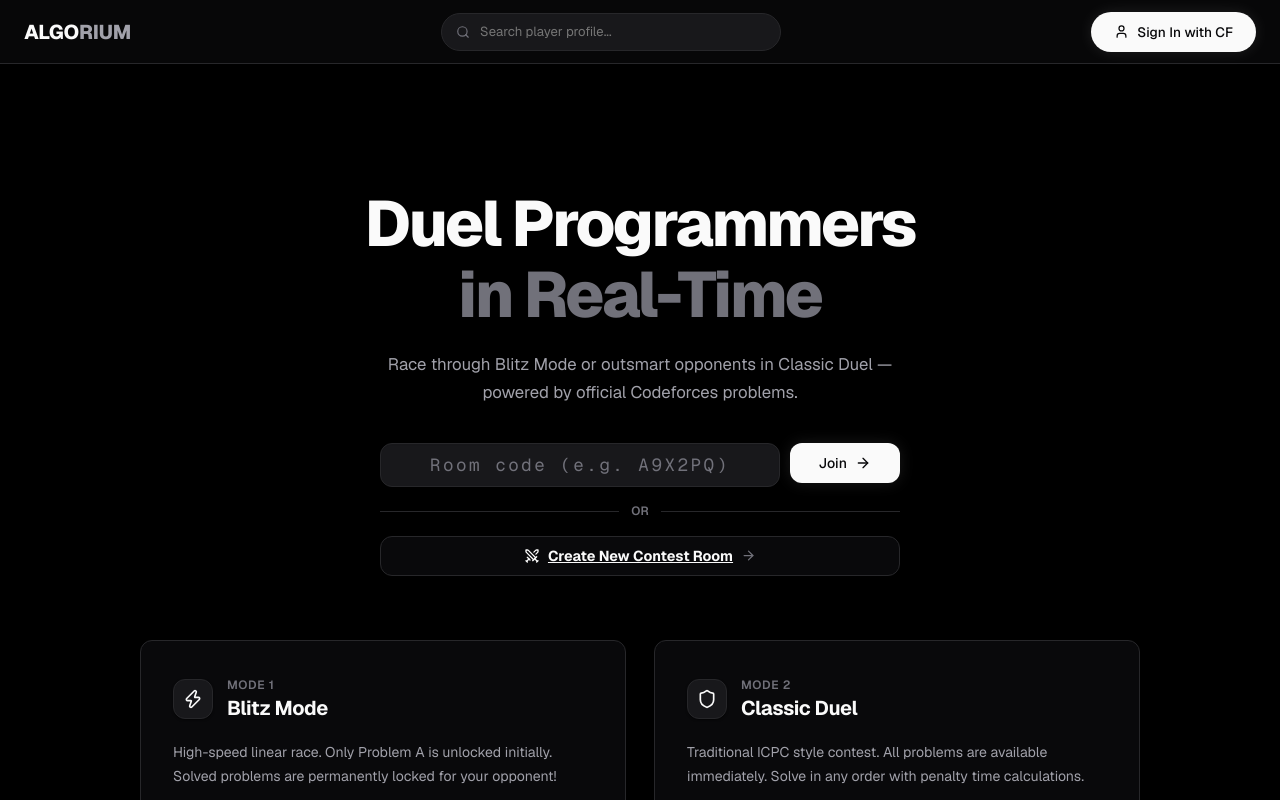
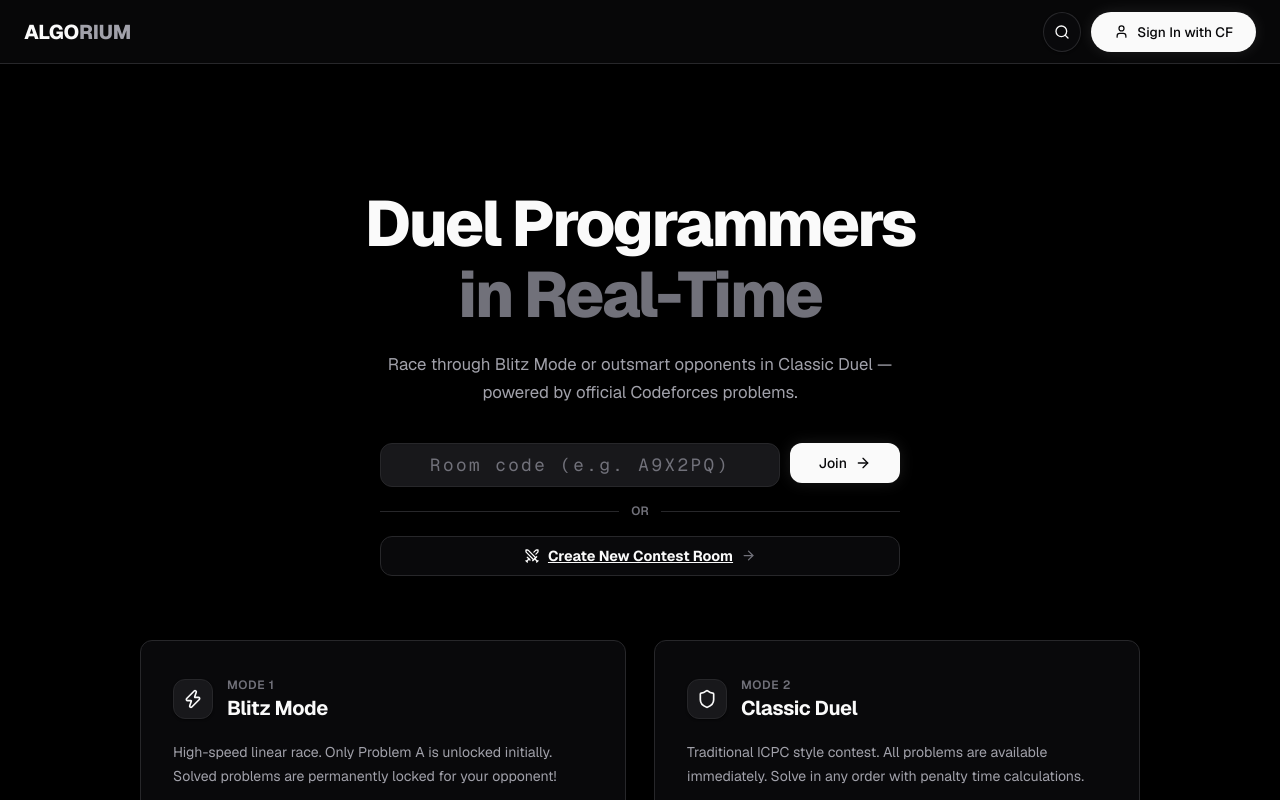
Before and after one commit to adarshkr7/algorium, a Next.js app: page / in a window 1280 px wide. Shown: the top 800 px of the page. Built offline with nearby package versions, Linux system fonts and the light colour scheme.

Commit message:
feat: collapse search to icon, expand on click with slide animation

```diff
--- a/src/components/Navbar.tsx
+++ b/src/components/Navbar.tsx
@@ -30,19 +30,36 @@ export const Navbar: React.FC = () => {
 
   // Profile search
   const [searchQuery, setSearchQuery] = useState("");
-  const [searchFocused, setSearchFocused] = useState(false);
-  const searchRef = useRef<HTMLFormElement>(null);
+  const [searchExpanded, setSearchExpanded] = useState(false);
+  const searchRef = useRef<HTMLDivElement>(null);
+  const searchInputRef = useRef<HTMLInputElement>(null);
 
-  // Close search on outside click
+  // Close search on outside click or Escape
   useEffect(() => {
     const handleClick = (e: MouseEvent) => {
       if (searchRef.current && !searchRef.current.contains(e.target as Node)) {
-        setSearchFocused(false);
+        setSearchExpanded(false);
+        setSearchQuery("");
+      }
+    };
+    const handleKey = (e: KeyboardEvent) => {
+      if (e.key === "Escape") {
+        setSearchExpanded(false);
+        setSearchQuery("");
       }
     };
     document.addEventListener("mousedown", handleClick);
-    return () => document.removeEventListener("mousedown", handleClick);
+    document.addEventListener("keydown", handleKey);
+    return () => {
+      document.removeEventListener("mousedown", handleClick);
+      document.removeEventListener("keydown", handleKey);
+    };
   }, []);
+
+  const openSearch = () => {
+    setSearchExpanded(true);
+    setTimeout(() => searchInputRef.current?.focus(), 50);
+  };
 
   const handleSearch = (e: React.FormEvent) => {
     e.preventDefault();
@@ -153,36 +170,40 @@ export const Navbar: React.FC = () => {
           </span>
         </Link>
 
-        {/* Center: Profile Search */}
-        <form
-          ref={searchRef}
-          onSubmit={handleSearch}
-          style={{
-            position: "relative",
-            flex: 1,
-            maxWidth: 340,
-            margin: "0 auto",
-          }}
-        >
+        {/* Right side: Search icon + Auth */}
+        <div style={{ display: "flex", alignItems: "center", gap: "10px", flexShrink: 0, marginLeft: "auto" }}>
+
+
+          {/* Collapsible search */}
+          <div ref={searchRef} style={{ position: "relative", display: "flex", alignItems: "center" }}>
+            {/* Animated search bar */}
+            <div style={{
+              display: "flex",
+              alignItems: "center",
+              overflow: "hidden",
+              width: searchExpanded ? 240 : 0,
+              opacity: searchExpanded ? 1 : 0,
+              transition: "width 0.25s cubic-bezier(0.2,0.8,0.2,1), opacity 0.2s ease",
+              marginRight: searchExpanded ? 6 : 0,
+            }}>
+              <form onSubmit={handleSearch} style={{ width: "100%" }}>
                 <div style={{
                   display: "flex",
                   alignItems: "center",
                   gap: 8,
-            background: searchFocused ? "var(--bg-hover)" : "var(--bg-subtle)",
-            border: `1px solid ${searchFocused ? "var(--border-hover)" : "var(--border)"}`,
+                  background: "var(--bg-hover)",
+                  border: "1px solid var(--border-hover)",
                   borderRadius: "var(--r-pill)",
                   padding: "0 14px",
                   height: 38,
-            transition: "all var(--t-fast)",
-            boxShadow: searchFocused ? "0 0 0 3px rgba(250,250,250,0.06)" : "none",
+                  boxShadow: "0 0 0 3px rgba(250,250,250,0.05)",
                 }}>
-            <Search style={{ width: 14, height: 14, color: searchFocused ? "var(--text-secondary)" : "var(--text-muted)", flexShrink: 0, transition: "color var(--t-fast)" }} />
                   <input
+                    ref={searchInputRef}
                     type="text"
-              placeholder="Search player profile..."
+                    placeholder="Search player..."
                     value={searchQuery}
                     onChange={(e) => setSearchQuery(e.target.value)}
-              onFocus={() => setSearchFocused(true)}
                     style={{
                       flex: 1,
                       background: "transparent",
@@ -191,6 +212,7 @@ export const Navbar: React.FC = () => {
                       color: "var(--text-primary)",
                       fontSize: "0.82rem",
                       fontFamily: "inherit",
+                      minWidth: 0,
                     }}
                   />
                   {searchQuery && (
@@ -203,12 +225,28 @@ export const Navbar: React.FC = () => {
                     </button>
                   )}
                 </div>
-          {/* Hint on focus */}
-          {searchFocused && searchQuery.trim() && (
-            <div style={{
+              </form>
+            </div>
+
+            {/* Search icon button */}
+            <button
+              onClick={searchExpanded ? handleSearch as any : openSearch}
+              className="neu-btn"
+              style={{ padding: "10px", borderRadius: "50%" }}
+              title="Search player profile"
+            >
+              <Search style={{ width: 16, height: 16 }} />
+            </button>
+
+            {/* Dropdown hint */}
+            {searchExpanded && searchQuery.trim() && (
+              <div
+                onClick={handleSearch as any}
+                style={{
                   position: "absolute",
-              top: "calc(100% + 6px)",
-              left: 0, right: 0,
+                  top: "calc(100% + 8px)",
+                  right: 0,
+                  minWidth: 260,
                   background: "var(--bg-subtle)",
                   border: "1px solid var(--border)",
                   borderRadius: "var(--r-md)",
@@ -221,18 +259,16 @@ export const Navbar: React.FC = () => {
                   gap: 8,
                   cursor: "pointer",
                   zIndex: 60,
+                  whiteSpace: "nowrap",
                 }}
-              onClick={handleSearch as any}
               >
-              <Search style={{ width: 13, height: 13, color: "var(--text-muted)" }} />
+                <Search style={{ width: 13, height: 13, color: "var(--text-muted)", flexShrink: 0 }} />
                 View profile of <strong style={{ color: "var(--text-primary)" }}>{searchQuery.trim()}</strong>
-              <span style={{ marginLeft: "auto", fontSize: "0.7rem", color: "var(--text-muted)", fontFamily: "monospace" }}>↵ Enter</span>
+                <span style={{ marginLeft: "auto", fontSize: "0.7rem", color: "var(--text-muted)", fontFamily: "monospace" }}>↵</span>
               </div>
             )}
-        </form>
+          </div>
 
-        {/* Right: Auth */}
-        <div style={{ display: "flex", alignItems: "center", gap: "10px", flexShrink: 0 }}>
           {user ? (
             <div style={{ display: "flex", alignItems: "center", gap: "10px" }}>
               <Link
```
Lines whose indentation alone changed are shown as unchanged.
